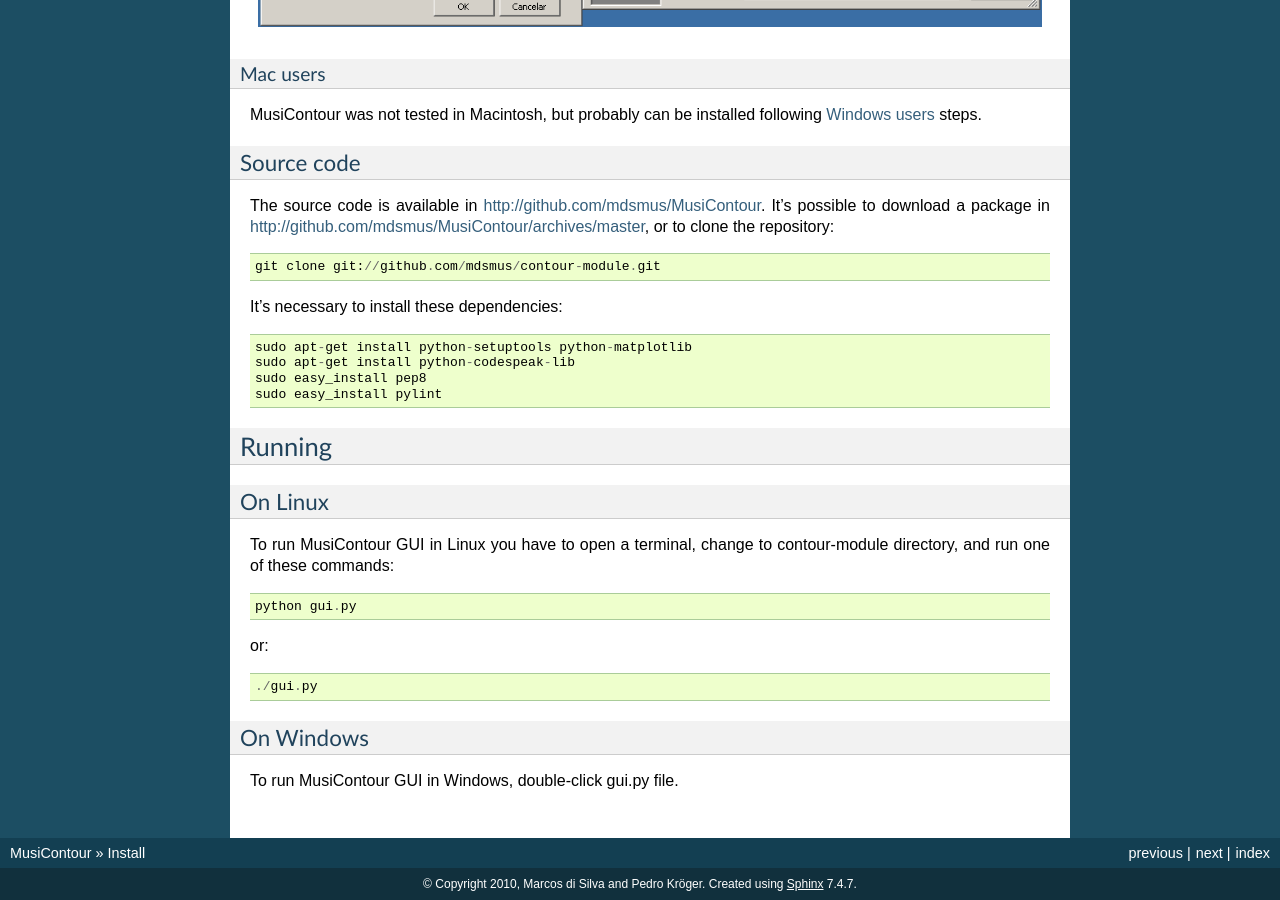
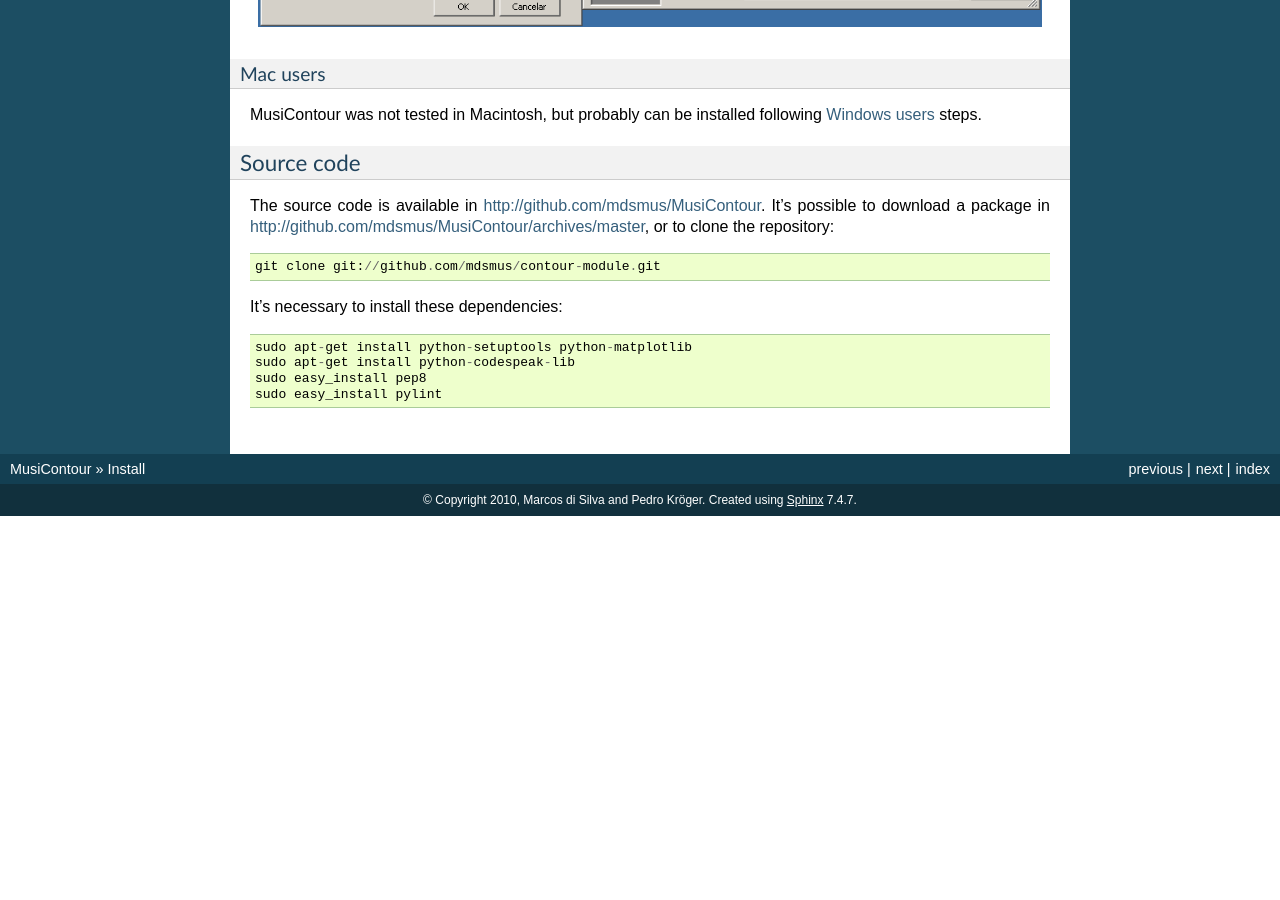
Before and after one commit to msampaio/musicontour, a Sphinx documentation site: the page built from doc/install.rst, in a window 1280 px wide and 900 px high, scrolled down 1015 px. Built offline with Sphinx 7.4.7, drawn with Linux system fonts in a browser that asks for light colours; formulas are drawn with MathJax 3; after the commit the page ends 1531 px from its top, so only the background shows below that; some of the changed text lies outside the part shown.

Commit message:
Removes general running documentation

```diff
--- a/doc/install.rst
+++ b/doc/install.rst
@@ -62,27 +62,3 @@
  sudo apt-get install python-codespeak-lib
  sudo easy_install pep8
  sudo easy_install pylint
-
-.. index:: Running MusiContour
-
-Running
--------
-
-On Linux
-~~~~~~~~
-
-To run MusiContour GUI in Linux you have to open a
-terminal, change to contour-module directory, and run one of these
-commands::
-
- python gui.py
-
-or::
-
- ./gui.py
-
-On Windows
-~~~~~~~~~~
-
-To run MusiContour GUI in Windows, double-click gui.py
-file.
```
